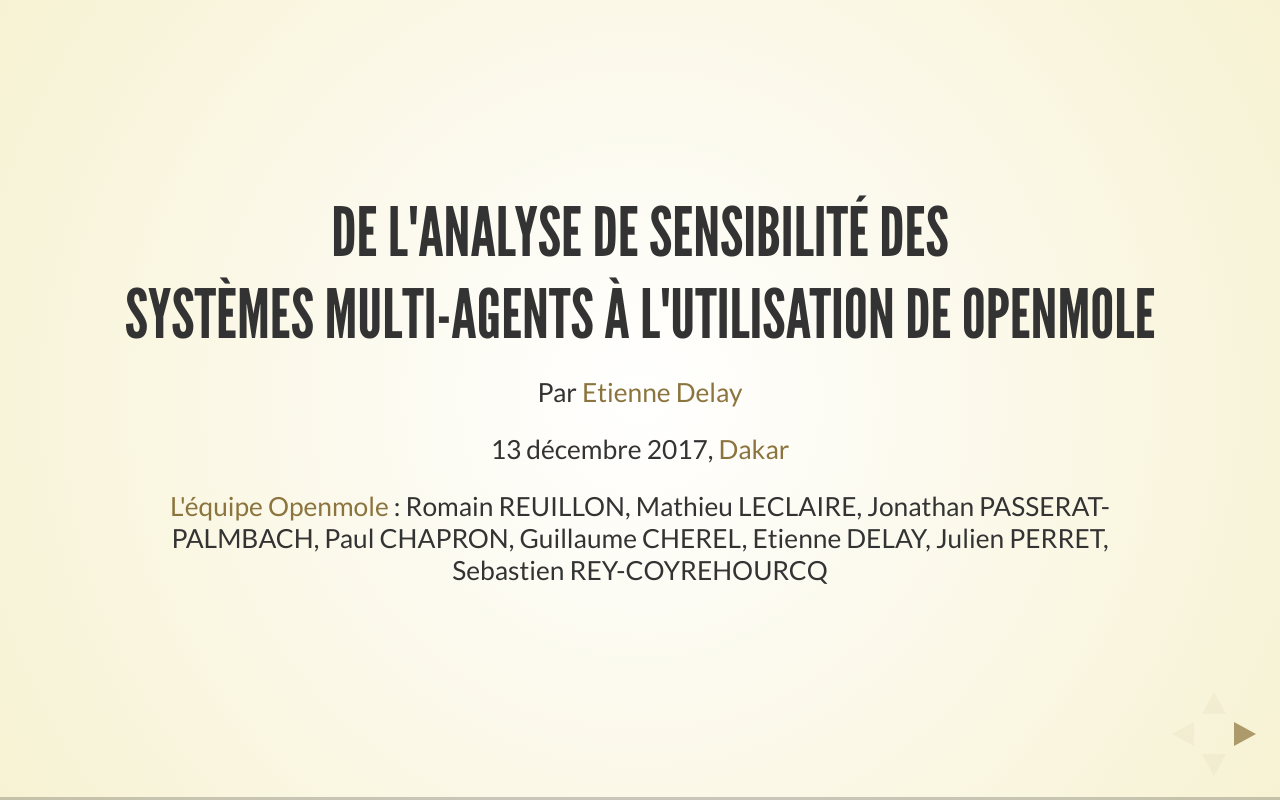
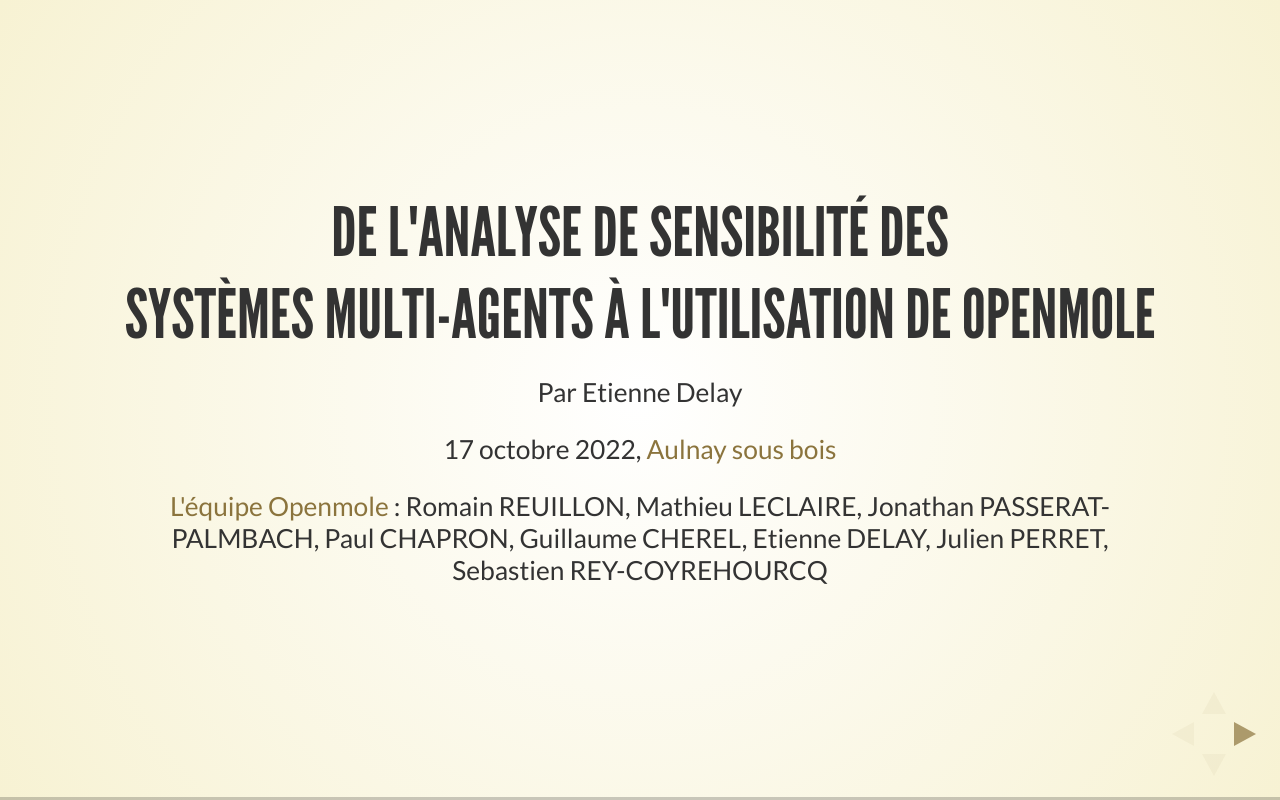
Before and after one commit to ElCep/introduction_openMole, a website: page index.html in a window 1280 px wide. Drawn offline with Linux system fonts and the light colour scheme.

Commit message:
modif title

```diff
--- a/index.html
+++ b/index.html
@@ -4,7 +4,7 @@
 		<meta charset="utf-8">
 		<meta name="viewport" content="width=device-width, initial-scale=1.0, maximum-scale=1.0, user-scalable=no">
 
-		<title>reveal.js</title>
+		<title>Introduction OpenMole</title>
 
 		<link rel="stylesheet" href="css/reveal.css">
 		<link rel="stylesheet" href="css/theme/beige.css">
@@ -28,8 +28,8 @@
 					<h3>De L'analyse de sensibilité des </br>
 						systèmes multi-agents à l'utilisation de OpenMole</h3>
 					<p style="text-align:center;">
-						<small>Par <a href="http://geolab.univ-bpclermont.fr/spip.php?article184">Etienne Delay</a></small> </br>
-						<small>13 décembre 2017, <a href ="https://www.openstreetmap.org/?mlat=14.73201&mlon=-17.43287#map=18/14.73202/-17.43287">Dakar</a></small></br>
+						<small>Par Etienne Delay</small> </br>
+						<small>17 octobre 2022, <a href ="https://www.openstreetmap.org/?mlat=14.73201&mlon=-17.43287#map=18/14.73202/-17.43287">Aulnay sous bois</a></small></br>
 						<small><a href="https://www.openmole.org/Who+are+we.html">L'équipe Openmole</a> : Romain REUILLON, Mathieu LECLAIRE, Jonathan PASSERAT-PALMBACH, Paul CHAPRON, Guillaume CHEREL, Etienne DELAY, Julien PERRET, Sebastien REY-COYREHOURCQ</small>
 					</p>
 				</section>
```
